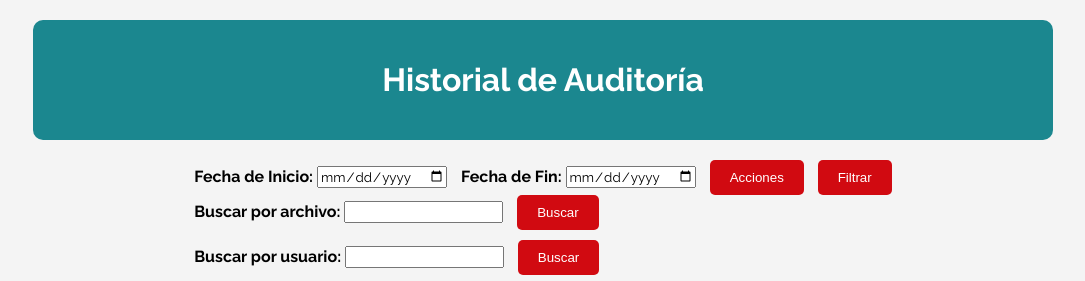
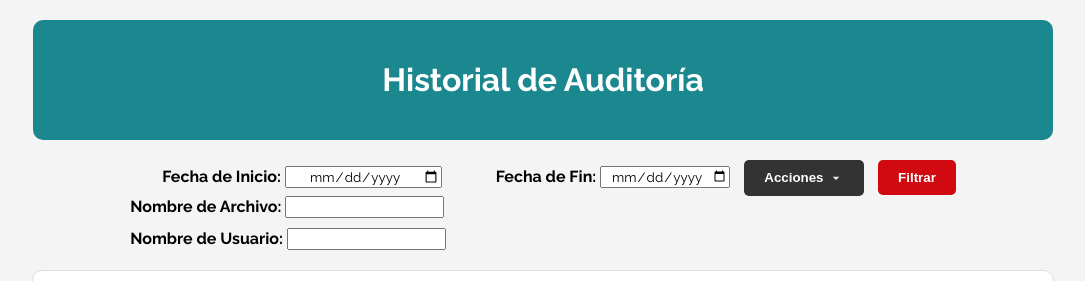
Before and after one commit to AndresMendoza0030/Portal-de-Documentos, a Flask app: template app/templates/auditoria.html in a window 1280 px wide. Shown: the part 106-387 px from the top of the page, without its empty margins (97-1182 px from the left). Run offline with Flask 3, Linux system fonts and the light colour scheme; the template is opened without the code that fills it, so the values that code supplies are empty; some libraries are stand-ins or nearby versions.

Commit message:
Audit Fix 2

```diff
--- a/app/templates/auditoria.html
+++ b/app/templates/auditoria.html
@@ -1,3 +1,5 @@
+ <!-- auditoria.html -->
+
 {% extends 'base.html' %}
 
 {% block content %}
@@ -109,6 +111,18 @@
         border-radius: 5px;
         cursor: pointer;
         margin-left: 10px;
+        font-weight: bold;
+    }
+
+    .d-button {
+        padding: 10px 20px;
+        background-color: #333333;
+        color: #fff;
+        border: none;
+        border-radius: 5px;
+        cursor: pointer;
+        margin-left: 10px;
+        font-weight: bold;
     }
 
     .filter-button:hover, .search-button:hover {
@@ -140,41 +154,50 @@
     }
 
     .dropdown:hover .dropbtn {
-        background-color: #3e8e41;
+        background-color: #444444;
     }
+    .d-button svg {
+  margin-left: 1px; /* Espacio entre el texto y el ícono */
+  vertical-align: middle; /* Asegura que el ícono esté alineado con el texto */
+}
 </style>
-
+<link href="https://fonts.googleapis.com/icon?family=Material+Icons" rel="stylesheet">
 <div class="audit-container">
     <div class="audit-header" style="margin-bottom: 20px;">
         <h1>Historial de Auditoría</h1>
     </div>
     <form method="get" action="{{ url_for('audit.auditoria') }}" style="font-family: 'Raleway', sans-serif; font-weight:600;">
-        <label for="start_date">Fecha de Inicio:</label>
-        <input type="date" id="start_date" name="start_date" value="{{ request.args.get('start_date', '') }}" style="font-family: 'Raleway', sans-serif; font-weight: normal;">
-        <label for="end_date" style="margin-left: 10px;">Fecha de Fin:</label>
-        <input type="date" id="end_date" name="end_date" value="{{ request.args.get('end_date', '') }}" style="font-family: 'Raleway', sans-serif; font-weight: normal;">
+        <label for="start_date" style="margin-left: 32px;">Fecha de Inicio:</label>
+        <input type="date" id="start_date" name="start_date" value="{{ request.args.get('start_date', '') }}" style="font-family: 'Raleway', sans-serif; font-weight: normal; text-align: center; width: 152px;">
+        <label for="end_date" style="margin-left: 50px;">Fecha de Fin:</label>
+        <input type="date" id="end_date" name="end_date" value="{{ request.args.get('end_date', '') }}" style="font-family: 'Raleway', sans-serif; font-weight: normal; text-align: center;">
         <div class="dropdown">
-            <button type="button" class="filter-button dropbtn">Acciones</button>
+            <button type="button" class="d-button dropbtn">
+
+                Acciones
+                <svg xmlns="http://www.w3.org/2000/svg" height="16px" viewBox="0 -960 960 960" width="16px" fill="#e8eaed">
+                    <path d="M480-360 280-560h400L480-360Z"/>
+                  </svg>
+              </button>
             <div class="dropdown-content">
-                <label><input type="checkbox" name="acciones" value="Subió" {% if 'Subió  ' in request.args.getlist('acciones') %}checked{% endif %}> Subió</label>
+                <label><input type="checkbox" name="acciones" value="Subió" {% if 'Subió' in request.args.getlist('acciones') %}checked{% endif %}> Subió</label>
                 <label><input type="checkbox" name="acciones" value="Eliminó" {% if 'Eliminó' in request.args.getlist('acciones') %}checked{% endif %}> Eliminó</label>
                 <label><input type="checkbox" name="acciones" value="Eliminó Carpeta" {% if 'Eliminó Carpeta' in request.args.getlist('acciones') %}checked{% endif %}> Eliminó Carpeta</label>
                 <label><input type="checkbox" name="acciones" value="Creó Carpeta" {% if 'Creó Carpeta' in request.args.getlist('acciones') %}checked{% endif %}> Creó Carpeta</label>
                 <label><input type="checkbox" name="acciones" value="Movió" {% if 'Movió' in request.args.getlist('acciones') %}checked{% endif %}> Movió</label>
                 <label><input type="checkbox" name="acciones" value="Reemplazó" {% if 'Reemplazó' in request.args.getlist('acciones') %}checked{% endif %}> Reemplazó</label>
-
             </div>
         </div>
         <button type="submit" class="filter-button">Filtrar</button>
         <div style="margin-bottom: 10px;">
-            <label for="search_document">Buscar por archivo:</label>
+            <label for="search_document">Nombre de Archivo:</label>
             <input type="text" id="search_document" name="search_document" value="{{ request.args.get('search_document', '') }}" style="font-family: 'Raleway', sans-serif; font-weight: normal;">
-            <button type="submit" class="search-button">Buscar</button>
+
         </div>
         <div>
-            <label for="search_user">Buscar por usuario:</label>
+            <label for="search_user">Nombre de Usuario:</label>
             <input type="text" id="search_user" name="search_user" value="{{ request.args.get('search_user', '') }}" style="font-family: 'Raleway', sans-serif; font-weight: normal;">
-            <button type="submit" class="search-button">Buscar</button>
+
         </div>
     </form>
     <div class="audit-table">
@@ -214,7 +237,7 @@
         <span class="close" onclick="closeModal()">&times;</span>
         <h2>Descargar Auditoría</h2>
         <form id="downloadForm" method="get">
-            <label for="filename" class="form-label" style="font-size: large;  font-family: 'Raleway', sans-serif; font-weight: bold;">Nombre del archivo:</label>
+            <label for="filename" class="form-label" style="font-size: large;  font-family: 'Raleway', sans-serif; font-weight: bold;">Nombre del Archivo:</label>
             <input type="text" id="filename" name="filename" class="form-control" style="font-size: large; font-family: 'Raleway', sans-serif; width: 100%; margin-top: 10px;" required>
 
             <input type="hidden" id="filetype" name="filetype">
@@ -237,13 +260,16 @@
         const endDate = '{{ request.args.get('end_date', 'None') }}';
 
         // Formar nombre predeterminado del archivo
-        let filename = 'Auditoria';
-        if (startDate !== 'None' && endDate !== 'None') {
-            filename += ` ${startDate} a ${endDate}`;
-        } else {
-            const now = new Date();
-            filename += ` ${now.toISOString().slice(0, 19).replace('T', ' ')}`;
-        }
+
+    let filename = 'Auditoria';
+    if (startDate !== 'None' && endDate !== 'None') {
+        filename += ` ${formatDate(startDate)} a ${formatDate(endDate)}`;
+    } else {
+        const now = new Date();
+        const date = formatDate(now.toISOString().slice(0, 10)); // Obtener solo la fecha en formato YYYY-MM-DD y luego formatear
+        filename += ` ${date}`;
+    }
+
 
         // Asignar nombre predeterminado al campo de entrada
         document.getElementById('filename').value = filename;
@@ -263,7 +289,7 @@
 
         if (filetype === 'pdf' && !filename.endsWith('.pdf')) {
             filename += '.pdf';
-        } else if (filetype === 'excel' && !filename.endswith('.xlsx')) {
+        } else if (filetype === 'excel' && !filename.endsWith('.xlsx')) {
             filename += '.xlsx';
         }
 
@@ -275,6 +301,10 @@
         }
         window.location.href = url;
     }
+    function formatDate(dateString) {
+    const [year, month, day] = dateString.split('-');
+    return `${day}-${month}-${year}`;
+}
 </script>
 
 <style>
--- a/app/templates/view_file.html
+++ b/app/templates/view_file.html
@@ -89,6 +89,7 @@
         font-weight: bold;
         color: #333;
     }
+
 </style>
 <link href="https://fonts.googleapis.com/icon?family=Material+Icons" rel="stylesheet">
 <div class="view-container">
```
Also changed, not shown: app/routes/audit.py (+57 -5 lines), respaldo.db, 16 other files.
